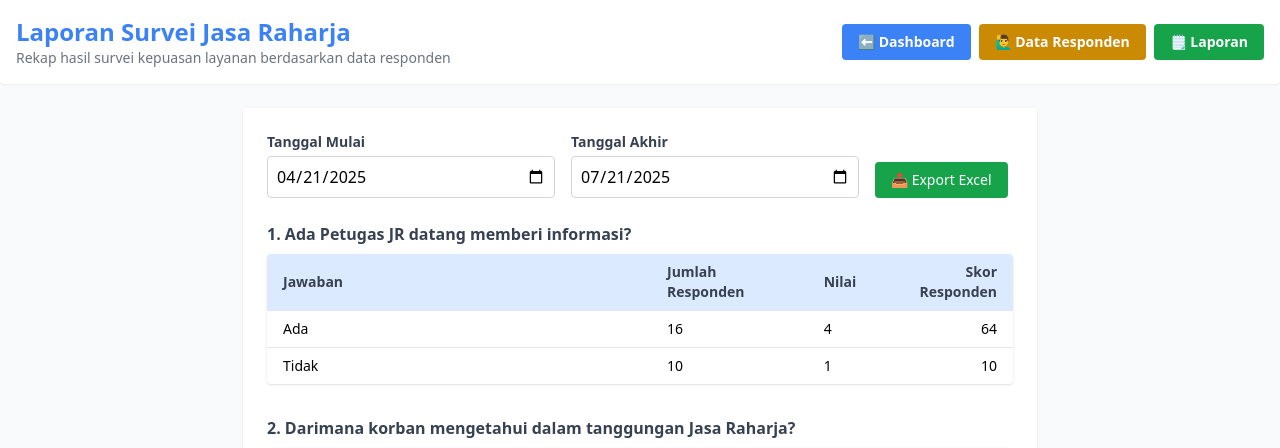
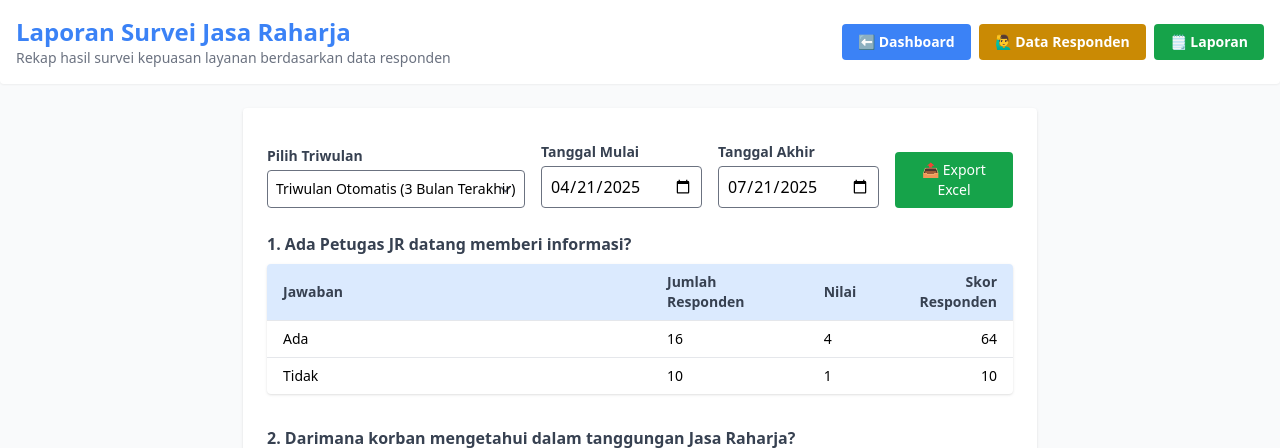
Before and after one commit to kipli176/jendela-jr, a Flask app: page /laporan in a window 1280 px wide. Shown: the top 448 px of the page. Run offline with Flask 3, Linux system fonts and the light colour scheme; data comes from the database, SQL or seed files in the repository; some libraries are stand-ins or nearby versions.

Commit message:
revisi fix

```diff
--- a/app.py
+++ b/app.py
@@ -94,13 +94,13 @@ def submit():
             INSERT INTO surveys (
                 name, age, phone, alamat, accident_date, location, vehicle, tax_status,
                 hospital, kecamatan, kabupaten, q1, q2, q3, q4, q5, q6, q7, q8, q9,
-                q9_reason, q10, q10_reason, suggestion, statement, understanding
+                q9_reason, q10, q10_reason, suggestion, statement, understanding, created_at
             )
-            VALUES (?, ?, ?, ?, ?, ?, ?, ?, ?, ?, ?, ?, ?, ?, ?, ?, ?, ?, ?, ?, ?, ?, ?, ?, ?, ?)
+            VALUES (?, ?, ?, ?, ?, ?, ?, ?, ?, ?, ?, ?, ?, ?, ?, ?, ?, ?, ?, ?, ?, ?, ?, ?, ?, ?, ?)
         ''', (
             name, age, phone, alamat, accident_date, location, vehicle, tax_status,
             hospital, kecamatan, kabupaten, q1, q2, q3, q4, q5, q6, q7, q8, q9,
-            q9_reason, q10, q10_reason, suggestion, statement, understanding
+            q9_reason, q10, q10_reason, suggestion, statement, understanding, datetime.now().strftime("%Y-%m-%d %H:%M:%S")
         ))
         conn.commit()
         conn.close()
@@ -744,4 +744,4 @@ def dashboarde():
 
 if __name__ == '__main__':
     init_db()
-    app.run(host='0.0.0.0', port=5000, debug=True)
+    app.run(host='0.0.0.0', port=5005, debug=True)
--- a/templates/laporan.html
+++ b/templates/laporan.html
@@ -32,23 +32,33 @@
     <!-- Laporan Konten -->
     <div id="laporan" class="max-w-7xl mx-auto p-6 bg-white text-sm shadow rounded max-w-[794px]">
       <form method="get" action="/export_excel" class="flex flex-col sm:flex-row sm:items-end gap-4 mb-6">
-        <div class="flex flex-col min-w-72">
-          <label for="start_date" class="mb-1 font-semibold text-gray-700">Tanggal Mulai</label>
-          <input type="date" id="start_date" name="start_date" class="border border-gray-300 p-2 rounded w-full">
+        <div class="flex flex-col">
+          <label class="font-semibold text-gray-700 mb-1">Pilih Triwulan</label>
+          <select id="triwulan" class="border p-2 rounded">
+            <option value="auto">Triwulan Otomatis (3 Bulan Terakhir)</option>
+            <option value="Q1">Triwulan 1 (Jan - Mar)</option>
+            <option value="Q2">Triwulan 2 (Apr - Jun)</option>
+            <option value="Q3">Triwulan 3 (Jul - Sep)</option>
+            <option value="Q4">Triwulan 4 (Okt - Des)</option>
+          </select>
         </div>
 
-        <div class="flex flex-col min-w-72">
-          <label for="end_date" class="mb-1 font-semibold text-gray-700">Tanggal Akhir</label>
-          <input type="date" id="end_date" name="end_date" class="border border-gray-300 p-2 rounded w-full">
+        <div class="flex flex-col">
+          <label class="font-semibold text-gray-700 mb-1">Tanggal Mulai</label>
+          <input type="date" id="start_date" name="start_date" class="border p-2 rounded">
         </div>
 
-        <div class="flex flex-col w-full sm:w-auto">
-          <label class="invisible">Export</label> <!-- untuk meratakan tinggi -->
-          <button type="submit" class="bg-green-600 hover:bg-green-700 text-white px-4 py-2 rounded">
-            📤 Export Excel
-          </button>
+        <div class="flex flex-col">
+          <label class="font-semibold text-gray-700 mb-1">Tanggal Akhir</label>
+          <input type="date" id="end_date" name="end_date" class="border p-2 rounded">
+        </div>
+
+        <div class="flex flex-col">
+          <label class="invisible">Export</label>
+          <button type="submit" class="bg-green-600 hover:bg-green-700 text-white px-4 py-2 rounded">📤 Export Excel</button>
         </div>
       </form>
+
 
 
       {% for q, jawaban_dict in rekap.items() %}
@@ -130,17 +140,57 @@
     </div>
   </body>
   <script>
-    function formatDateToInput(date) {
-      return date.toISOString().split('T')[0];
+    const triwulanSelect = document.getElementById("triwulan");
+    const startInput = document.getElementById("start_date");
+    const endInput = document.getElementById("end_date");
+
+    function formatDate(date) {
+      return date.toISOString().split("T")[0];
     }
 
-    const endDate = new Date();
-    const startDate = new Date();
-    startDate.setMonth(startDate.getMonth() - 3);
+    function setTriwulanDates(q) {
+      const year = new Date().getFullYear();
+      let start, end;
 
-    document.getElementById("start_date").value = formatDateToInput(startDate);
-    document.getElementById("end_date").value = formatDateToInput(endDate);
+      switch (q) {
+        case "Q1":
+          start = new Date(year, 0, 1);
+          end = new Date(year, 2, 31);
+          break;
+        case "Q2":
+          start = new Date(year, 3, 1);
+          end = new Date(year, 5, 30);
+          break;
+        case "Q3":
+          start = new Date(year, 6, 1);
+          end = new Date(year, 8, 30);
+          break;
+        case "Q4":
+          start = new Date(year, 9, 1);
+          end = new Date(year, 11, 31);
+          break;
+        case "auto":
+        default:
+          end = new Date();
+          start = new Date();
+          start.setMonth(start.getMonth() - 3);
+          break;
+      }
+
+      startInput.value = formatDate(start);
+      endInput.value = formatDate(end);
+    }
+
+    triwulanSelect.addEventListener("change", (e) => {
+      setTriwulanDates(e.target.value);
+    });
+
+    // Set default on page load
+    window.addEventListener("load", () => {
+      setTriwulanDates("auto");
+    });
   </script>
+
 
 </body>
 </html>
```
Also changed, not shown: 1 other file.
